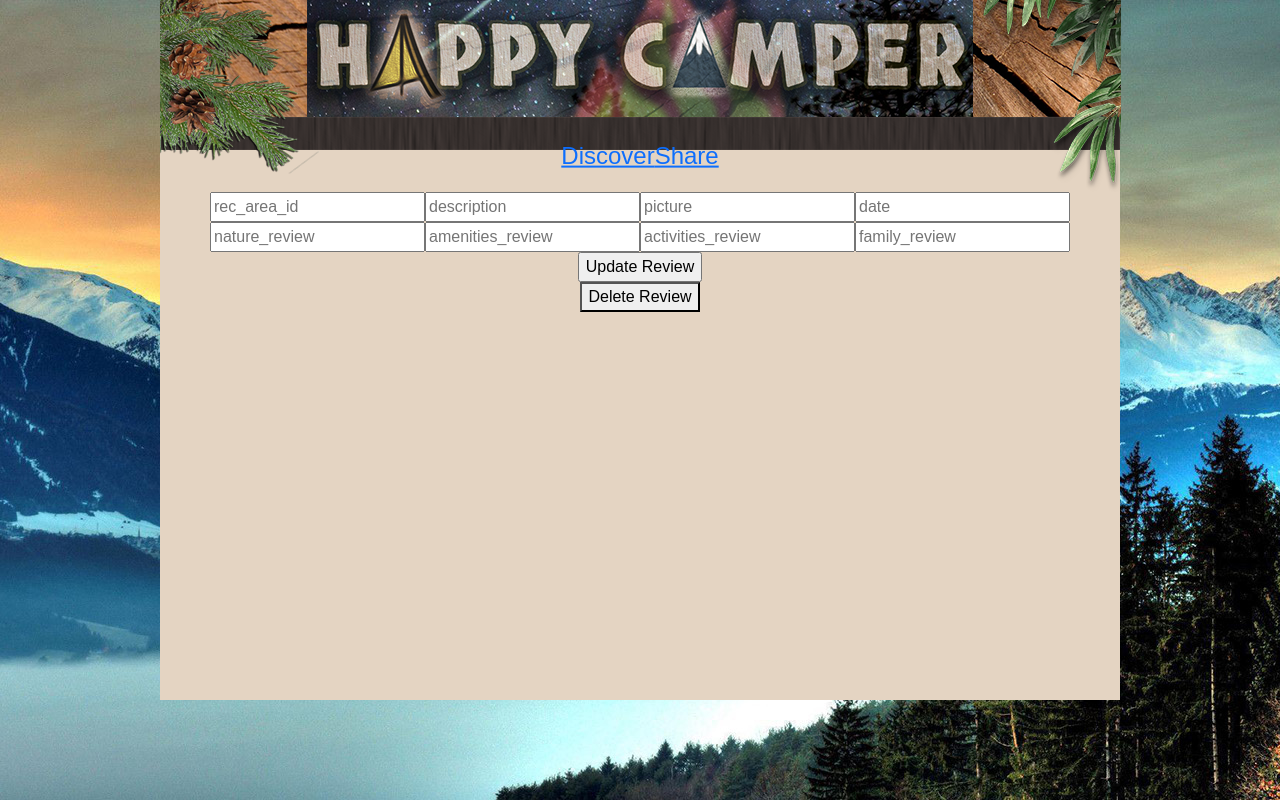
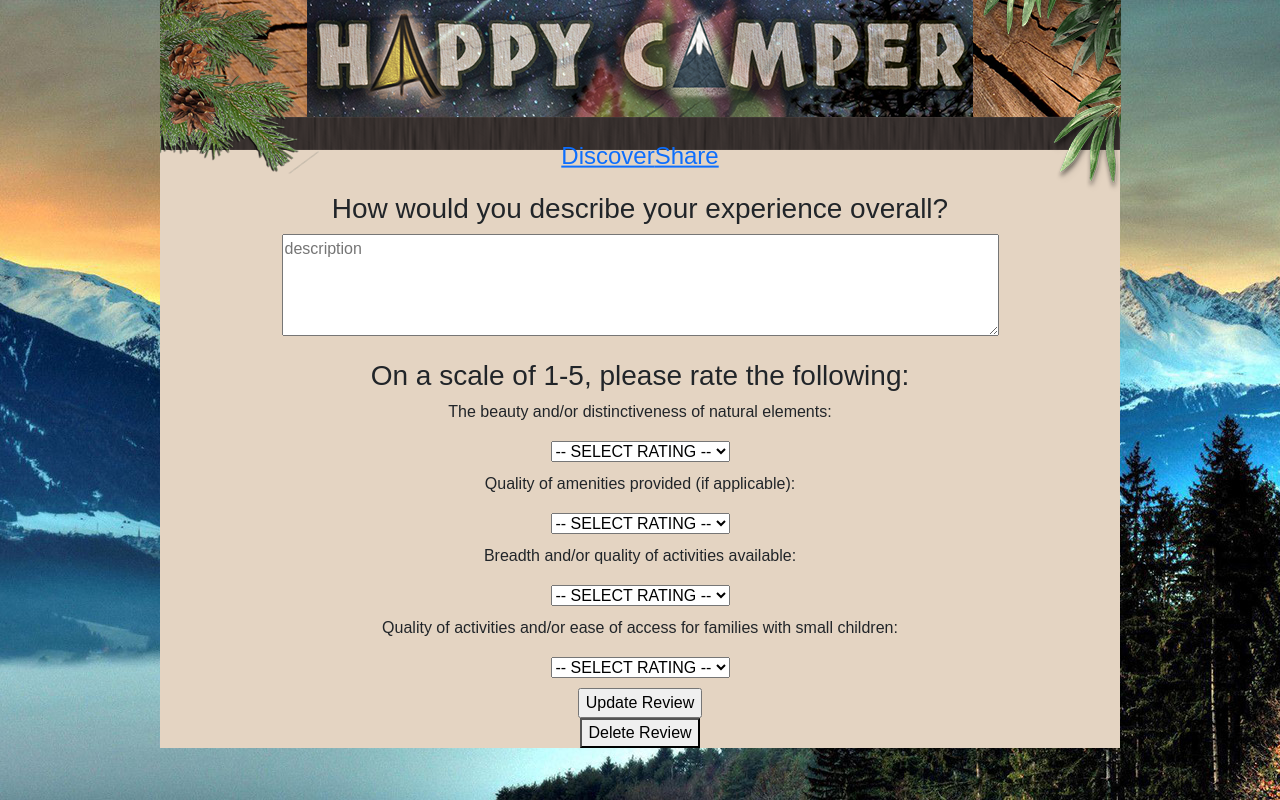
Before and after one commit to mrandolph83/happy-camper-frontend, a React (Create React App) app: page /reviews/1/edit in a window 1280 px wide. Built offline with nearby package versions, Linux system fonts and the light colour scheme; no server answers.

Commit message:
Updated Revew Form format, took away date and picture input boxes as hidden empty elements for future update, and add select box to review selections for user simplicity

```diff
--- a/src/components/ReviewForm.js
+++ b/src/components/ReviewForm.js
@@ -3,12 +3,11 @@ import { updateReviewForm } from '../actions/reviewForm.js'
 import { connect } from 'react-redux'
 
 
-const ReviewForm = ({newReviewData, updateReviewForm, user_id, handleSubmit, editMode}) => {
 
 
+const ReviewForm = ({newReviewData, updateReviewForm, user_id, history, rec_area_id, handleSubmit, editMode}) => {
 
-
-   const handleChange = event => {
+const handleChange = event => {
       const { name, value } = event.target
 
       updateReviewForm(name, value)
@@ -17,72 +16,98 @@ const ReviewForm = ({newReviewData, updateReviewForm, user_id, handleSubmit, edi
 return (
 
 
+
 <form onSubmit={event => {
   event.preventDefault()
 
+   handleSubmit(newReviewData, user_id, rec_area_id)}}>
 
-
-   handleSubmit(newReviewData, user_id)}}>
-
-
+{/*
    <input
    placeholder="rec_area_id"
+   type="hidden"
    name="rec_area_id"
    onChange={handleChange}
 
-value={newReviewData.rec_area_id}
-/>
-
-<input
+value={rec_id}
+/> */}
+<h3 className="review-form-question">How would you describe your experience overall?</h3>
+<p><textarea
 placeholder="description"
+rows="4"
+cols="75"
 name="description"
 onChange={handleChange}
 value={newReviewData.description}
+/></p>
+
+{/* Leaving set up for future integration of pictures */}
+<input
+placeholder="picture"
+type="hidden"
+name="picture"
+onChange={handleChange}
+value=" "
 />
 
-<input
-placeholder="picture"
-name="picture"
-onChange={handleChange}
-value={newReviewData.picture}
-/>
-
-{/* Make a selector for month/year if possible. Can I do format like 01-2020 for date datatype? */}
+{/* Leaving set up for future integration of date  */}
 
 <input
 placeholder="date"
+type="hidden"
 name="date"
 onChange={handleChange}
-value={newReviewData.date}
+value= " "
 />
 
-<input
-placeholder="nature_review"
-name="nature_review"
-onChange={handleChange}
-value={newReviewData.nature_review}
-/>
+<h3 className="review-form-question">On a scale of 1-5, please rate the following:</h3>
+<h3></h3>
 
-<input
-placeholder="amenities_review"
-name="amenities_review"
-onChange={handleChange}
-value={newReviewData.amenities_review}
-/>
+<p className="review-form-sub-question">The beauty and/or distinctiveness of natural elements:</p>
 
-<input
-placeholder="activities_review"
-name="activities_review"
-onChange={handleChange}
-value={newReviewData.activities_review}
-/>
+<select name="nature_review" id="rating-select" onChange={handleChange} value={newReviewData.nature_review}>
+            <option value="">-- SELECT RATING --</option>
+            <option value="1">1</option>
+            <option value="2">2</option>
+            <option value="3">3</option>
+            <option value="4">4</option>
+            <option value="5">5</option>
+        </select>
+        <h3></h3>
 
-<input
-placeholder="family_review"
-name="family_review"
-onChange={handleChange}
-value={newReviewData.family_review}
-/>
+<p className="review-form-sub-question">Quality of amenities provided (if applicable):</p>
+<select name="amenities_review" id="rating-select" onChange={handleChange} value={newReviewData.amenities_review}>
+            <option value="">-- SELECT RATING --</option>
+            <option value="1">1</option>
+            <option value="2">2</option>
+            <option value="3">3</option>
+            <option value="4">4</option>
+            <option value="5">5</option>
+        </select>
+        <h3></h3>
+
+<p className="review-form-sub-question">Breadth and/or quality of activities available:</p>
+
+<select name="activities_review" id="rating-select" onChange={handleChange} value={newReviewData.activities_review}>
+            <option value="">-- SELECT RATING --</option>
+            <option value="1">1</option>
+            <option value="2">2</option>
+            <option value="3">3</option>
+            <option value="4">4</option>
+            <option value="5">5</option>
+        </select>
+        <h3></h3>
+
+<p className="review-form-sub-question">Quality of activities and/or ease of access for families with small children:</p>
+<select name="family_review" id="rating-select" onChange={handleChange} value={newReviewData.family_review}>
+            <option value="">-- SELECT RATING --</option>
+            <option value="1">1</option>
+            <option value="2">2</option>
+            <option value="3">3</option>
+            <option value="4">4</option>
+            <option value="5">5</option>
+        </select>
+        <h3></h3>
 
 <input type="submit" value={editMode ? "Update Review" : "Create Review"}/>
 
@@ -103,7 +128,7 @@ const mapStateToProps = state => {
    return {
       newReviewData: state.reviewForm,
       myReviews: state.myReviews,
-      user_id
+      user_id,
 }
 }
 
```
